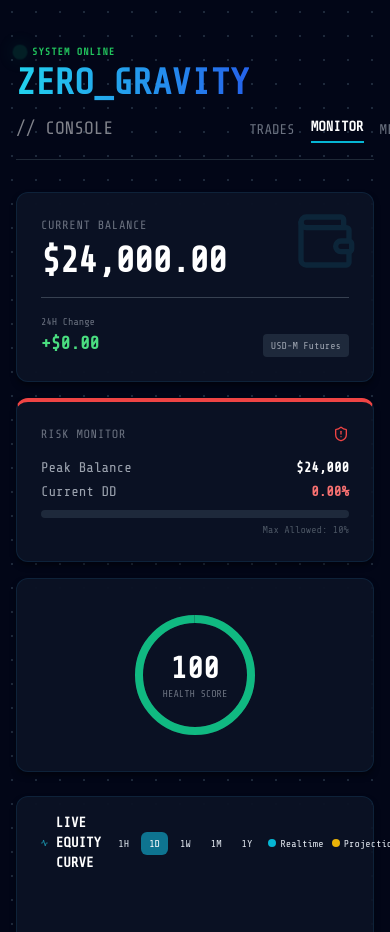
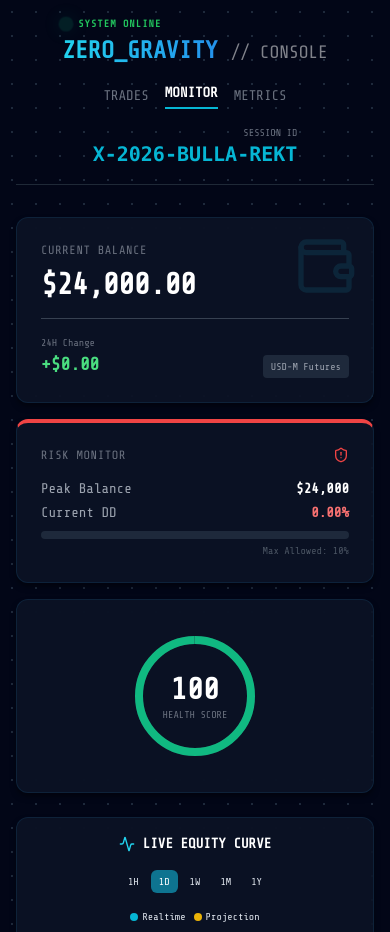
Before and after one commit to miracle-zs/crypto_dashboard, a FastAPI app: page /live-monitor in a window 390 px wide; the page is wider, and only the part inside the window is pictured. Shown: the top 932 px of that part. Run offline with FastAPI, Linux system fonts and the light colour scheme; data that the repository does not hold is empty; a map, chart or similar area stays blank; some libraries are stand-ins or nearby versions.

Commit message:
style: optimize templates for mobile responsiveness

```diff
--- a/templates/live_monitor.html
+++ b/templates/live_monitor.html
@@ -59,13 +59,13 @@
 </head>
 <body class="min-h-screen p-4 md:p-8">
 
-    <header class="flex justify-between items-end mb-8 border-b border-gray-800 pb-4">
+    <header class="flex flex-col md:flex-row justify-between items-center md:items-end mb-8 border-b border-gray-800 pb-4 gap-4 md:gap-0">
         <div>
             <div class="flex items-center gap-2 mb-1">
                 <div class="live-dot"></div>
                 <span class="text-[10px] text-green-500 font-bold tracking-widest">SYSTEM ONLINE</span>
             </div>
-            <h1 class="text-4xl font-bold text-transparent bg-clip-text bg-gradient-to-r from-cyan-400 to-blue-600">
+            <h1 class="text-2xl md:text-4xl font-bold text-transparent bg-clip-text bg-gradient-to-r from-cyan-400 to-blue-600">
                 ZERO_GRAVITY <span class="text-white text-lg font-normal opacity-50">// CONSOLE</span>
             </h1>
         </div>
@@ -88,7 +88,7 @@
                     <i data-lucide="wallet" class="w-16 h-16 text-cyan-400"></i>
                 </div>
                 <div class="text-gray-500 text-xs uppercase tracking-wider">Current Balance</div>
-                <div class="text-4xl font-bold text-white mt-2 tracking-tight" id="disp-balance">
+                <div class="text-3xl md:text-4xl font-bold text-white mt-2 tracking-tight" id="disp-balance">
                     $24,000.00
                 </div>
                 <div class="mt-4 flex justify-between items-end border-t border-gray-700 pt-4">
@@ -139,12 +139,12 @@
         </div>
 
         <div class="lg:col-span-6 glass-panel rounded-xl p-4 flex flex-col">
-            <div class="flex justify-between items-center mb-2 px-2">
+            <div class="flex flex-col md:flex-row justify-between items-center mb-2 px-2 gap-4 md:gap-0">
                 <h2 class="text-sm font-bold text-white flex items-center gap-2">
                     <i data-lucide="activity" class="text-cyan-400 w-4 h-4"></i> LIVE EQUITY CURVE
                 </h2>
-                <div class="flex items-center gap-2">
-                    <div class="flex gap-1 text-[10px]">
+                <div class="flex flex-col md:flex-row items-center gap-2 w-full md:w-auto">
+                    <div class="flex justify-center gap-1 text-[10px] w-full md:w-auto mb-2 md:mb-0">
                         <button class="time-range-btn px-2 py-1 rounded-md" data-range="1h">1H</button>
                         <button class="time-range-btn px-2 py-1 rounded-md" data-range="1d">1D</button>
                         <button class="time-range-btn px-2 py-1 rounded-md" data-range="1w">1W</button>
```
Also changed, not shown: templates/index.html (+5 -3 lines).
